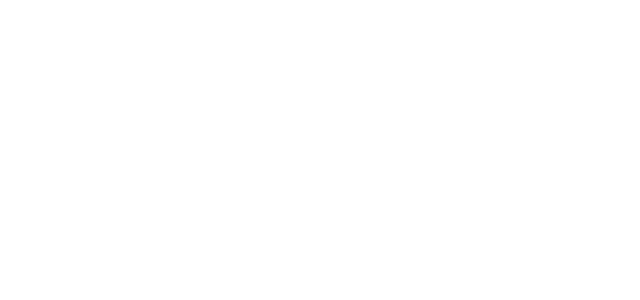
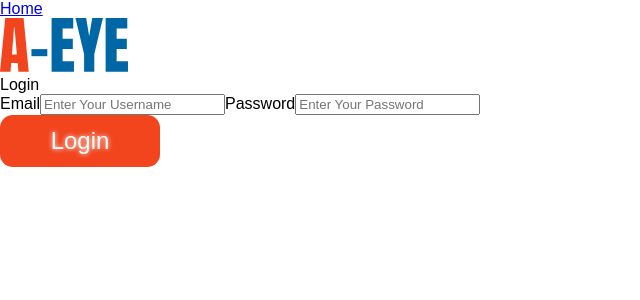
Before and after one commit to hassan-zein-aldeen/A-eye, a React (Create React App) app in the folder frontend/: page /Login in a window 1280 px wide. Before the commit this address had no page. Shown: the top 300 px of the page, without its empty margins (0-640 px from the left). Built offline with nearby package versions, Linux system fonts and the light colour scheme; a web font is replaced by a local one.

Commit message:
frontend: adding login page

```diff
--- a/frontend/src/App.js
+++ b/frontend/src/App.js
@@ -2,6 +2,7 @@
 import './App.css';
 import { Routes, Route, BrowserRouter } from "react-router-dom";
 import Home from './pages/Home';
+import Login from './pages/login';
 
 
 function App() {
@@ -10,6 +11,7 @@
       <Routes>
         <Route path='/Home' element={<Home />} />
         <Route path='/' element={<Home />} />
+        <Route path='Login' element={<Login />} />
       </Routes>
     </BrowserRouter>
   );
--- a/frontend/src/components/section/index.js
+++ b/frontend/src/components/section/index.js
@@ -20,7 +20,7 @@
         const maxTranslateY = (sectionHeight - textHeight) / 2;
 
         const scrollPercentage = (sectionHeight - scrollPosition) / sectionHeight;
-        let translateY = ((textHeight + 400) * scrollPercentage) * 0.5; // speed of scrolling for items
+        let translateY = ((textHeight + 400) * scrollPercentage) * 0.5; //speed scrolling for items
         translateY = Math.min(translateY, maxTranslateY);
         translateY = Math.max(translateY, -60);
         text.style.transform = `translateY(${translateY + 100}px)`; //original position
--- a/frontend/src/pages/Home/index.js
+++ b/frontend/src/pages/Home/index.js
@@ -15,7 +15,6 @@
 
 const Home = () => {
 
-
   return (
     <>
       <div>
@@ -23,7 +22,7 @@
         <video className="back_video" src={Video} autoPlay loop muted></video>
         <p className="vid_title">Audience <br></br> Optimization</p>
         <p className="vid_text">"Targeting the right audience ensures
-        <br></br>that your advertising efforts are not wasted."</p>
+          <br></br>that your advertising efforts are not wasted."</p>
         <div className="directions">
           <table>
             <tr>
--- /dev/null
+++ b/frontend/src/pages/login/index.js
@@ -0,0 +1,26 @@
+import "./login.css";
+import React from "react";
+import Button1 from "../../components/Button1/Button";
+import login_img from "../../images/logo.svg";
+
+const Login = () => {
+
+  return (
+    <div className="popup">
+      <a id="back">Home</a>
+      <div className="form">
+        <img className="logo" src={login_img} alt="login_img" />
+        <p>Login</p>
+        <div className="cred">
+          <label for="username">Email</label>
+          <input type="text" id="username" placeholder="Enter Your Username" />
+          <label for="password">Password</label>
+          <input type="password" id="password" placeholder="Enter Your Password" />
+        </div>
+        <Button1>Login</Button1>
+      </div>
+    </div>
+  );
+}
+
+export default Login;
```
Also changed, not shown: frontend/src/components/scrollE.jsx (renamed from frontend/src/components/scrollE.js, +9 -0 lines), frontend/src/pages/login/login.js (deleted).
